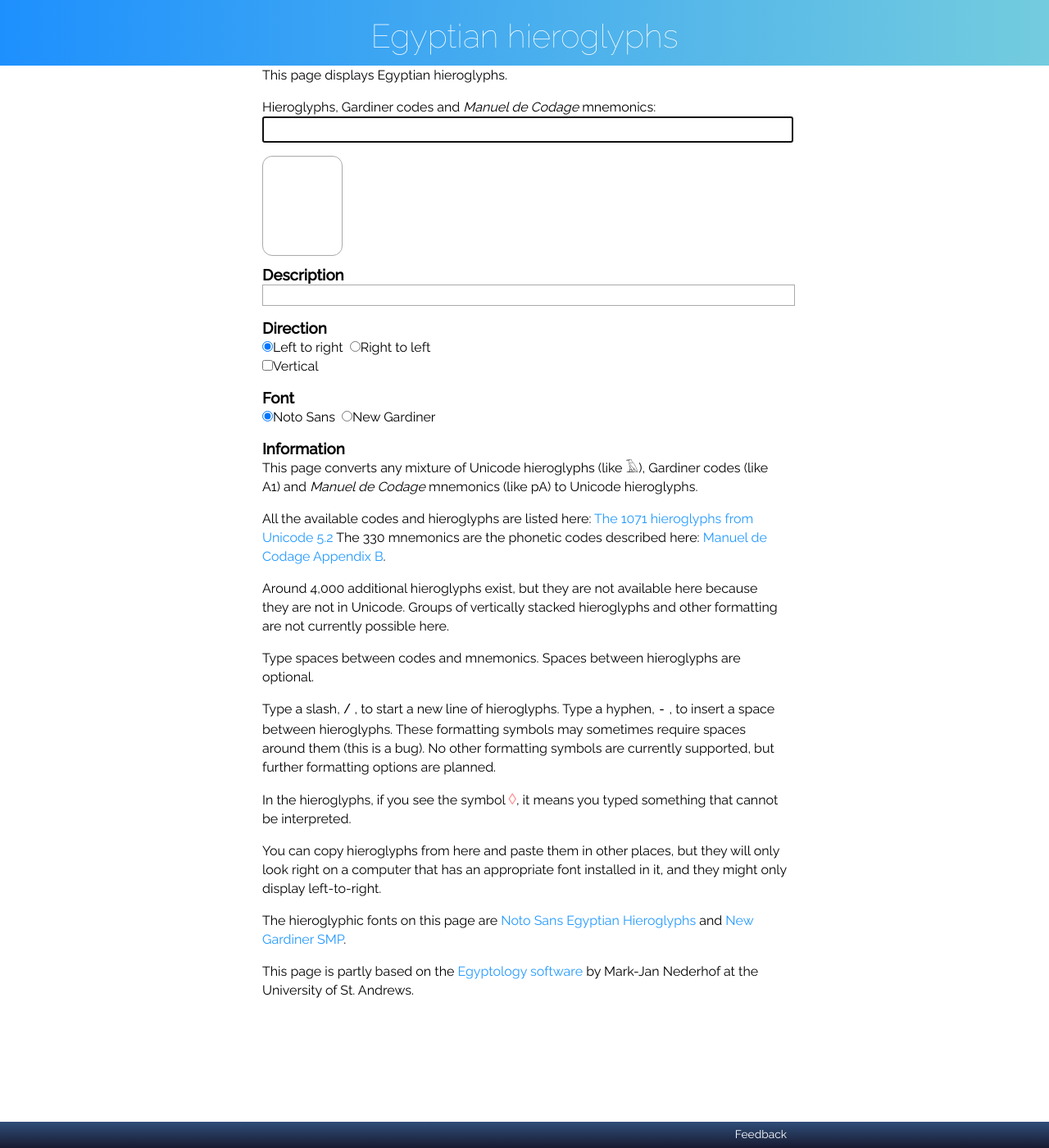
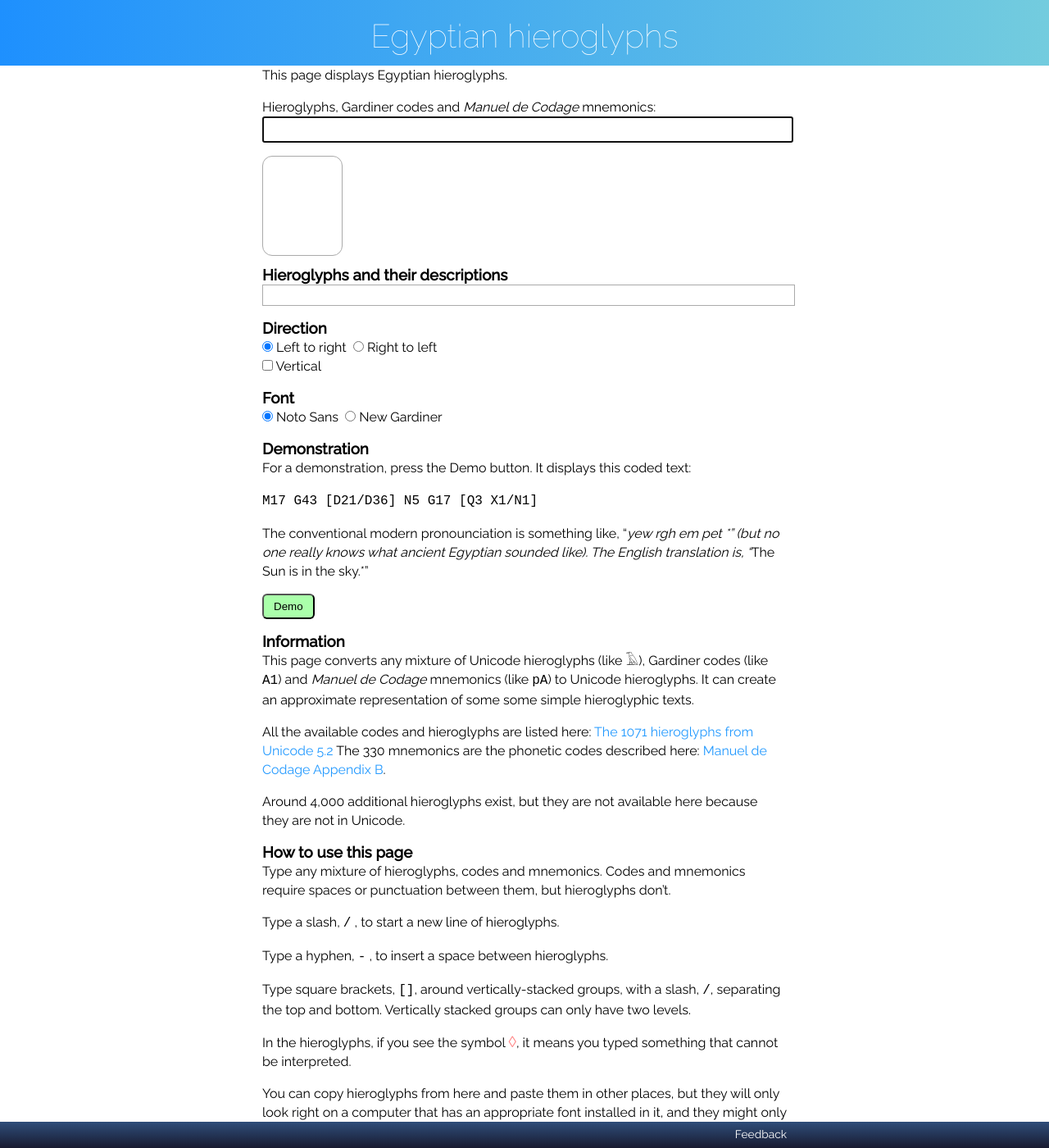
Before and after one commit to RarelyCharlie/rarelycharlie.github.io, a Jekyll site: the page built from hieroglyphs.md, in a window 1280 px wide and 1400 px high. Shown: the whole window at 82% size. Built offline with Jekyll 4.4.1, drawn with Linux system fonts in a browser that asks for light colours; some web fonts are replaced; some of the changed text lies outside the part shown.

Commit message:
big update

```diff
--- a/hieroglyphs.md
+++ b/hieroglyphs.md
@@ -25,6 +26,8 @@ input {margin: 0;}
 	transform: scaleX(-1);
 	writing-mode: vertical-rl;}
 #egypt+* {clear: both;}
+span {position: relative; display: inline-block; margin: 0; padding: 0;}
+span.top, span.bot {text-align: center;}
 del {color: #f88; text-decoration: none;}
 .indent {margin-left: 2em;}
 .warning {color: #a00;}
@@ -32,6 +35,7 @@ del {color: #f88; text-decoration: none;}
 	max-height: 6.5em; overflow-y: auto; margin: 0 0 1em 0;}
 hr {margin: 2px 0;}
 h3 {margin: 0;}
+#demo {padding: 6px 12px; border-radius: 6px; background: #afa;}
 </style>
 
 <p><label for="latin">Hieroglyphs, Gardiner codes and <em>Manuel de Codage</em> mnemonics:</label><br/>
@@ -39,103 +43,169 @@ h3 {margin: 0;}
 
 <div id="egypt"></div>
 
-### Description
+### Hieroglyphs and their descriptions
 <div id="english"></div>
 
 ### Direction
 <p class="indent">
-<label for="dirltr"><input type="radio" id="dirltr" name="dir" onclick="flip(false)" checked>Left to right</label>&nbsp;
-<label for="dirrtl"><input type="radio" id="dirrtl" name="dir" onclick="flip(true)">Right to left</label><br/>
-<label for="dirvert"><input type="checkbox" id="dirvert" name="dirvert" onclick="vert(this)">Vertical</label>
+<label for="dirltr"><input type="radio" id="dirltr" name="dir" onclick="flip(false)" checked> Left to right</label>&nbsp;
+<label for="dirrtl"><input type="radio" id="dirrtl" name="dir" onclick="flip(true)"> Right to left</label><br/>
+<label for="dirvert"><input type="checkbox" id="dirvert" name="dirvert" onclick="vert(this)"> Vertical</label>
 </p>
 
 ### Font
 <p class="indent">
-<label for="fontn"><input type="radio" id="fontn" name="font" checked onclick="font(true)">Noto Sans</label>&nbsp;
-<label for="fontg"><input type="radio" id="fontg" name="font" onclick="font(false)">New Gardiner</label>
+<label for="fontn"><input type="radio" id="fontn" name="font" checked onclick="font(true)"> Noto Sans</label>&nbsp;
+<label for="fontg"><input type="radio" id="fontg" name="font" onclick="font(false)"> New Gardiner</label>
 </p>
 
+### Demonstration
+For a demonstration, press the Demo button. It displays this coded text:
+
+`M17 G43 [D21/D36] N5 G17 [Q3 X1/N1]`
+
+The conventional modern pronounciation is something like, "*yew rgh em pet *" (but no one really knows what ancient Egyptian sounded like). The English translation is, "*The Sun is in the sky.*"
+
+<button id="demo" onclick="demo()">Demo</button>
+
 ### Information
-This page converts any mixture of Unicode hieroglyphs (like 𓄿), Gardiner codes (like A1) and <em>Manuel de Codage</em> mnemonics (like pA) to Unicode hieroglyphs.
+This page converts any mixture of Unicode hieroglyphs (like 𓄿), Gardiner codes (like `A1`) and <em>Manuel de Codage</em> mnemonics (like `pA`) to Unicode hieroglyphs. It can create an approximate representation of some some simple hieroglyphic texts.
 
 All the available codes and hieroglyphs are listed here: [The 1071 hieroglyphs from Unicode 5.2](https://mjn.host.cs.st-andrews.ac.uk/egyptian/unicode/tablemain.html) The 330 mnemonics are the phonetic codes described here: [Manuel de Codage Appendix B](http://www.catchpenny.org/codage/#app2).
 
-Around 4,000 additional hieroglyphs exist, but they are not available here because they are not in Unicode. Groups of vertically stacked hieroglyphs and other formatting are not currently possible here.
+Around 4,000 additional hieroglyphs exist, but they are not available here because they are not in Unicode.
 
-Type spaces between codes and mnemonics. Spaces between hieroglyphs are optional.
+### How to use this page
+Type any mixture of hieroglyphs, codes and mnemonics. Codes and mnemonics require spaces or punctuation between them, but hieroglyphs don't.
 
-Type a slash, `/` , to start a new line of hieroglyphs. Type a hyphen, `-` , to insert a space between hieroglyphs. These formatting symbols may sometimes require spaces around them (this is a bug). No other formatting symbols are currently supported, but further formatting options are planned.
+Type a slash, `/` , to start a new line of hieroglyphs.
+
+Type a hyphen, `-` , to insert a space between hieroglyphs.
+
+Type square brackets, `[]`, around vertically-stacked groups, with a slash, `/`, separating the top and bottom. Vertically stacked groups can only have two levels.
 
 In the hieroglyphs, if you see the symbol <big><del>&#9674;</del></big>, it means you typed something that cannot be interpreted.
 
-You can copy hieroglyphs from here and paste them in other places, but they will only look right on a computer that has an appropriate font installed in it, and they might only display left-to-right.
+You can copy hieroglyphs from here and paste them in other places, but they will only look right on a computer that has an appropriate font installed in it, and they might only display correctly left-to-right.
 
+### Known problems
+There are currently many known problems with layout. Some individual glyphs are badly positioned, and this depends on the font. Vertically-stacked groups don't work at all when the overall layout is vertical. Some of these problems might be fixed in future versions.
+
+### Sources
 The hieroglyphic fonts on this page are [Noto Sans Egyptian Hieroglyphs](https://www.google.com/get/noto/#sans-egyp) and [New Gardiner SMP](https://mjn.host.cs.st-andrews.ac.uk/egyptian/fonts/newgardiner.html).
 
-This page is partly based on the [Egyptology software](https://mjn.host.cs.st-andrews.ac.uk/egyptian/) by Mark-Jan Nederhof at the University of St. Andrews.
+This page is partly based on the [Egyptology software](https://mjn.host.cs.st-andrews.ac.uk/egyptian/) pages by Mark-Jan Nederhof at the University of St. Andrews.
 
 <script>
 latin = document.getElementById('latin')
-egypt = document.getElementById('egypt')
 warning = document.getElementById('warning')
 english = document.getElementById('english')
 pending = null
+egypt = '' // eventual output
+topoffset = 0 // font-dependent
+
+convert = function () { // this is the converter!
+	input = latin.value.replace(/([-\/\[\]\(\)])/g, '$1 ')
+	egypt = '', e = ''
+	var cc = input.split(/(?=[ -\/\[\]\(\)])/)
+	level = 0 // 0 = normal, 1 = bottom, 2 = middle, 3 = top
+	for (let c of cc) {
+		c = c.trim()
+		switch (c) {
+			case '': continue
+			case '[': // switch to top
+				addspan(level = 3)
+				break
+			case ']': // switch to normal
+				addspan(level = 0)
+				break
+			case '/':
+				if (level == 3) addspan(level = 1) // switch to bottom
+				else egypt += '<br/>'
+				break
+			case '-':
+				egypt += '&nbsp;'
+				break
+			default:
+				if (c in mnemmap) c = mnemmap[c]
+				var i = codemap.indexOf(c)
+				if (i >= 0) {
+					let g = String.fromCodePoint(77824 + i)
+					if (level == 0 && c in basemap)
+					  egypt += '<span data-code="' + c + '" style="position: relative; top: '
+					    + (-basemap[c]) + 'px;">' + g + '</span>'
+					else egypt += g
+					if (e) e += '<br/>'
+					e += (level > 0? '| &nbsp;' : '') + getdesc(c, true)
+					}
+				else {
+					egypt += '<del>\u25ca</del>'
+					if (e) e += '<br/>'
+					e += (level > 0? '| &nbsp;' : '') + '<span class="warning">' + p + ' — unknown</span>'
+					}
+			}
+
+		}
+
+	document.getElementById('egypt').innerHTML = egypt
+	stack()
+
+	english.innerHTML = e
+	english.scrollTop = english.scrollHeight
+	}
+
+addspan = function (level) {
+	switch (level) {
+		case 3:
+			egypt += '<span class="stack"><span class="top">'
+			break
+		case 2:
+			egypt += '</span><span class="mid">'
+			break
+		case 1:
+			egypt += '</span><span class="bot">'
+			break
+		case 0:
+			egypt += '</span></span>'
+			break
+		}
+	}
+
+stack = function () {
+	var ss = document.getElementsByClassName('stack')
+	for (let s of ss) {
+		let s0 = s.firstElementChild, s1 = s.lastElementChild
+		let w = Math.max(s0.offsetWidth, s1.offsetWidth)
+		s0.style.position = 'absolute'
+		s0.style.top = '-' + topoffset + 'px'
+		s.style.width = s0.style.width = s1.style.width = w + 'px'
+		}
+	}
 
 addEventListener('keyup', () => {
 	if (pending) clearTimeout(pending)
-	pending = setTimeout(() => {
-		english.innerHTML = ''
-		var h = '', e = ''
-		latin.value.split(/(?=[ \/-])/).forEach((p) => {
-			p = p.replace(/\s/, '')
-			var c
-			while ((c = p.codePointAt(0)) >127) {
-				p = p.substr(1)
-				if (c < 77824) continue
-				h += String.fromCodePoint(c)
-				if (e) e += '<br/>'
-				e += getdesc(codemap[c - 77824], true)
-				}
-			if (p == '/') h += '<br/>', p = p.substr(1), e += '<br/>— — —'
-			else if (p == '-') h += '\u2002', p = p.substr(1), e += '<br/>·'
-			if (p == '') return
-			else {
-				if (p in mnemmap) p = mnemmap[p]
-				var i = codemap.indexOf(p)
-				if (i >= 0) {
-					h += String.fromCodePoint(77824 + i)
-					if (e) e += '<br/>'
-					e += getdesc(p, true)
-					}
-				else {
-					h += '<del>\u25ca</del>'
-					if (e) e += '<br/>'
-					e += '<span class="warning">' + p + ': unknown</span>'
-					}
-				}
-			}) // foreach p
-		egypt.innerHTML = h
-		english.innerHTML = e
-		english.scrollTop = english.scrollHeight
-		}, 600) // timeout
-	}) // keypress
+	pending = setTimeout(convert, 600)
+	})
 
 flip = function (rtl) {
-	var s = egypt.style
+	var s = document.getElementById('egypt').style
 	s.float = rtl? 'right' : 'left'
 	s.transform = rtl? 'scaleX(-1)' : 'none'
 	}
 flip(false)
 
 vert = function (box) {
-	egypt.style.writingMode = box.checked? 'vertical-rl' : 'initial'
+	document.getElementById('egypt').style.writingMode = box.checked? 'vertical-rl' : 'initial'
 	}
 vert({checked: false})
 
 font = function (noto) {
-	var s = egypt.style
+	var s = document.getElementById('egypt').style
 	s.fontFamily = noto? 'Noto Sans Egyptian Hieroglyphs' : 'NewGardiner'
 	s.letterSpacing = noto? '0' : '6px'
+	topoffset = noto? 48 : 34
+	basemap = noto? {N5: 12, X1: -12} : {N5: 18, X1: -12}
+	stack()
 	}
 font(true)
 
@@ -155,4 +225,12 @@ getdesc = function (p, sentence) {
 	if (sentence) t = p + ': ' + t.charAt(0).toUpperCase() + t.substr(1)
 	return t
 	}
+
+demo = function () {
+	flip(true), document.getElementById('dirrtl').checked = true
+	vert(false), document.getElementById('dirvert').checked = false
+	font(false), document.getElementById('fontg').checked = true
+	latin.value = 'M17 G43 [D21/D36] N5 G17 [Q3 X1/N1]'
+	convert()
+	}
 </script>
```
Also changed, not shown: other parts of hieroglyphs.md (+1 -0 lines).
